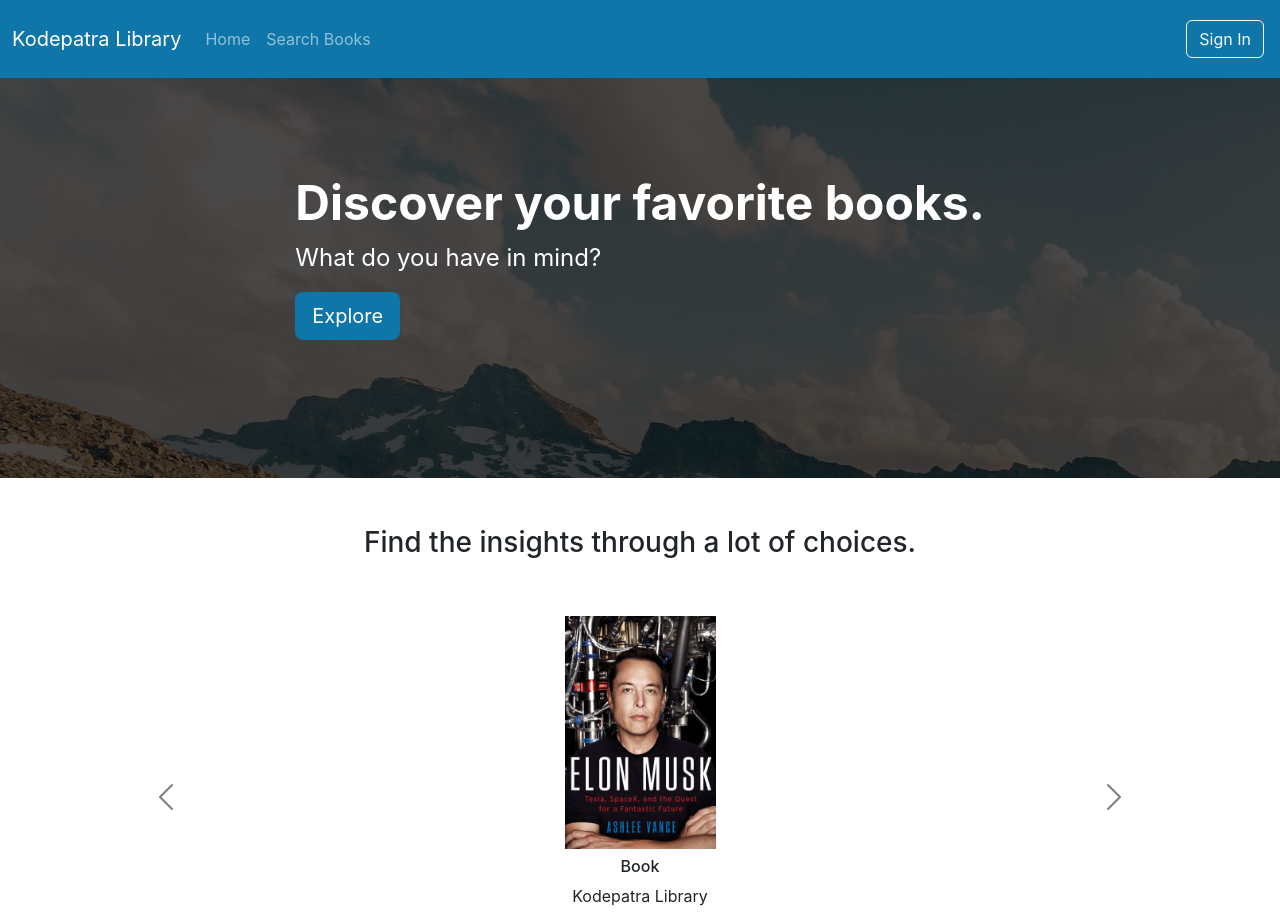
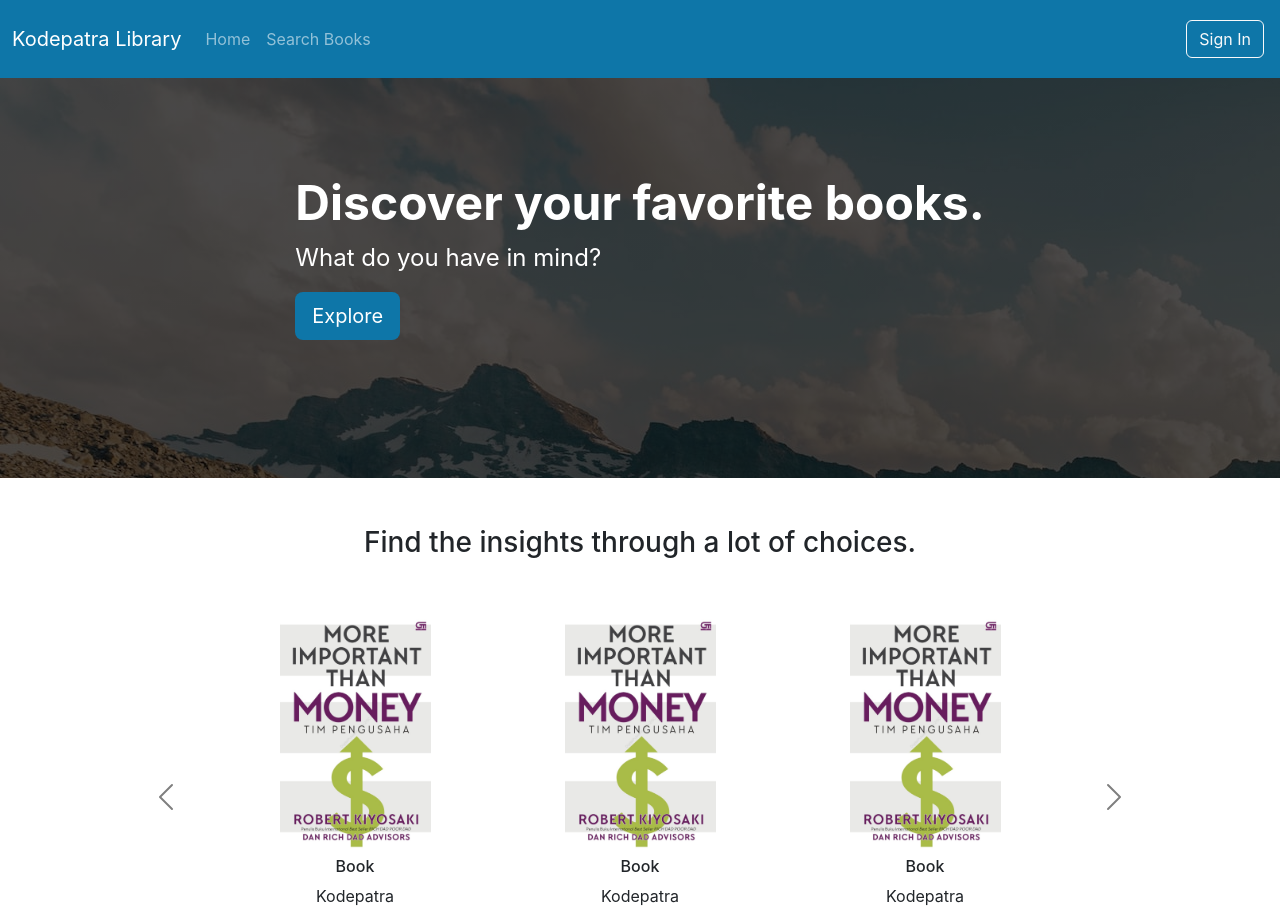
Before and after one commit to winaldomanurung/spring-react-project, a React (Create React App) app: page / in a window 1280 px wide. Shown: the top 922 px of the page. Built offline with nearby package versions, Linux system fonts and the light colour scheme.

Commit message:
create ReturnBook

```diff
--- a/src/layouts/HomePage/Carousel.tsx
+++ b/src/layouts/HomePage/Carousel.tsx
@@ -1,3 +1,5 @@
+import { ReturnBook } from "./ReturnBook";
+
 export const Carousel = () => {
   return (
     <div className="container mt-5" style={{ height: 550 }}>
@@ -13,40 +15,16 @@ export const Carousel = () => {
         <div className="carousel-inner">
           <div className="carousel-item active">
             <div className="row d-flex justify-content-center align-items-center">
-              <div className="col-xs-6 col-sm-6 col-md-4 col-lg-3 mb-3">
-                <div className="text-center">
-                  <img
-                    src={require("./../../Images/BooksImages/book1.jpeg")}
-                    width="151"
-                    height="233"
-                    alt="book"
-                  />
-                  <h6 className="mt-2">Book</h6>
-                  <p>Kodepatra Library</p>
-                  <a href="#" className="btn main-color text-white">
-                    Reserve
-                  </a>
-                </div>
-              </div>
+              <ReturnBook />
+              <ReturnBook />
+              <ReturnBook />
             </div>
           </div>
           <div className="carousel-item">
             <div className="row d-flex justify-content-center align-items-center">
-              <div className="col-xs-6 col-sm-6 col-md-4 col-lg-3 mb-3">
-                <div className="text-center">
-                  <img
-                    src={require("./../../Images/BooksImages/book1.jpeg")}
-                    width="151"
-                    height="233"
-                    alt="book"
-                  />
-                  <h6 className="mt-2">Book</h6>
-                  <p>Kodepatra Library</p>
-                  <a href="#" className="btn main-color text-white">
-                    Reserve
-                  </a>
-                </div>
-              </div>
+              <ReturnBook />
+              <ReturnBook />
+              <ReturnBook />
             </div>
           </div>
         </div>
--- /dev/null
+++ b/src/layouts/HomePage/ReturnBook.tsx
@@ -0,0 +1,18 @@
+export const ReturnBook = () => {
+  return (
+    <div className="col-xs-6 col-sm-6 col-md-4 col-lg-3 mb-3">
+      <div className="text-center">
+        <img
+          src={require("./../../Images/BooksImages/book2.jpg")}
+          width="151"
+          height="233"
+          alt="book"
+        />
+
+        <h6 className="mt-2">Book</h6>
+        <p>Kodepatra</p>
+        <a className="btn main-color text-white">Reserve</a>
+      </div>
+    </div>
+  );
+};
```
